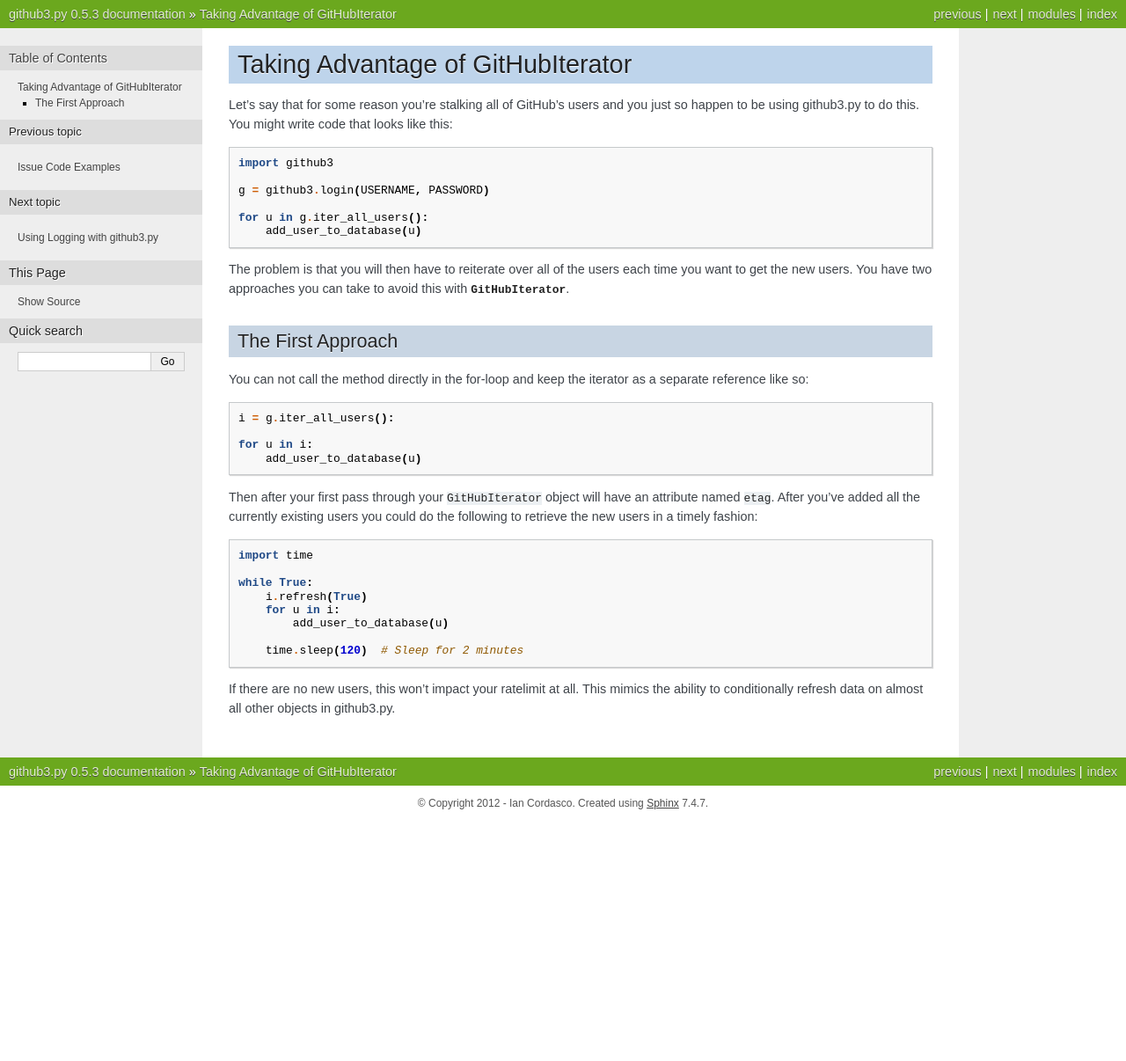
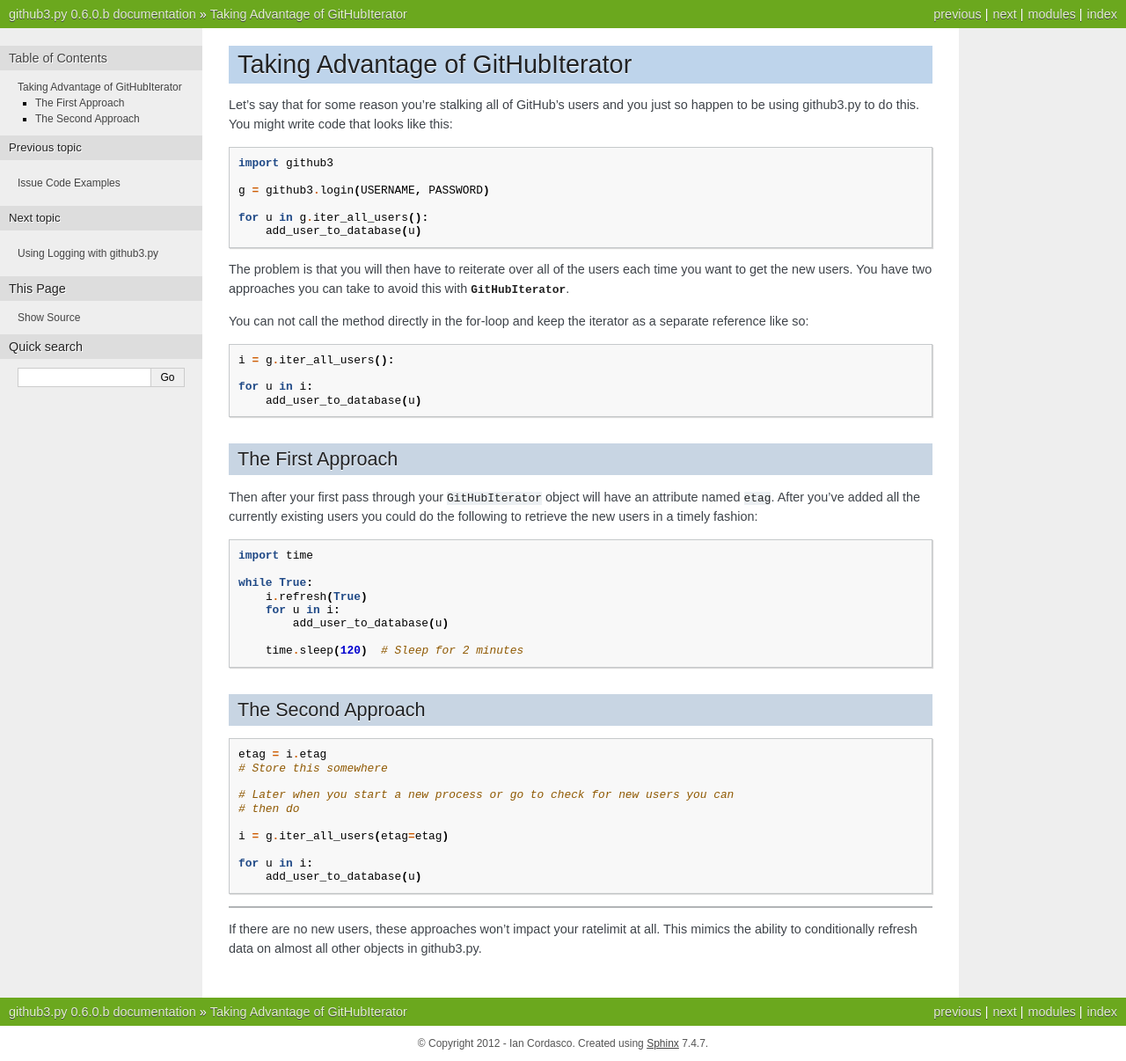
Before and after one commit to sigmavirus24/github3.py, a Sphinx documentation site: the page built from docs/examples/iterators.rst, in a window 1280 px wide. Shown: the whole page at 88% size. Built offline with Sphinx 7.4.7, drawn with Linux system fonts in a browser that asks for light colours; before the commit the page ends 933 px from its top, so only the background shows below that.

Commit message:
Fix version and some docs omissions

```diff
--- a/docs/examples/iterators.rst
+++ b/docs/examples/iterators.rst
@@ -32,6 +29,9 @@ a separate reference like so:
 
     for u in i:
         add_user_to_database(u)
+
+The First Approach
+------------------
 
 Then after your first pass through your ``GitHubIterator`` object will have an
 attribute named ``etag``. After you've added all the currently existing users
@@ -48,6 +48,24 @@ you could do the following to retrieve the new users in a timely fashion:
 
         time.sleep(120)  # Sleep for 2 minutes
 
-If there are no new users, this won't impact your ratelimit at all. This
-mimics the ability to conditionally refresh data on almost all other objects
-in github3.py.
+The Second Approach
+-------------------
+
+.. code-block:: python
+
+    etag = i.etag
+    # Store this somewhere
+
+    # Later when you start a new process or go to check for new users you can
+    # then do
+
+    i = g.iter_all_users(etag=etag)
+
+    for u in i:
+        add_user_to_database(u)
+
+------
+
+If there are no new users, these approaches won't impact your ratelimit at
+all. This mimics the ability to conditionally refresh data on almost all other
+objects in github3.py.
--- a/github3/__init__.py
+++ b/github3/__init__.py
@@ -13,7 +13,7 @@ __title__ = 'github3'
 __author__ = 'Ian Cordasco'
 __license__ = 'Modified BSD'
 __copyright__ = 'Copyright 2012-2013 Ian Cordasco'
-__version__ = '0.5.3'
+__version__ = '0.6.0.b'
 
 from github3.api import *
 from github3.github import GitHub, GitHubEnterprise, GitHubStatus
```
Also changed, not shown: other parts of docs/examples/iterators.rst (+0 -3 lines), docs/structs.rst (+15 -12 lines).
